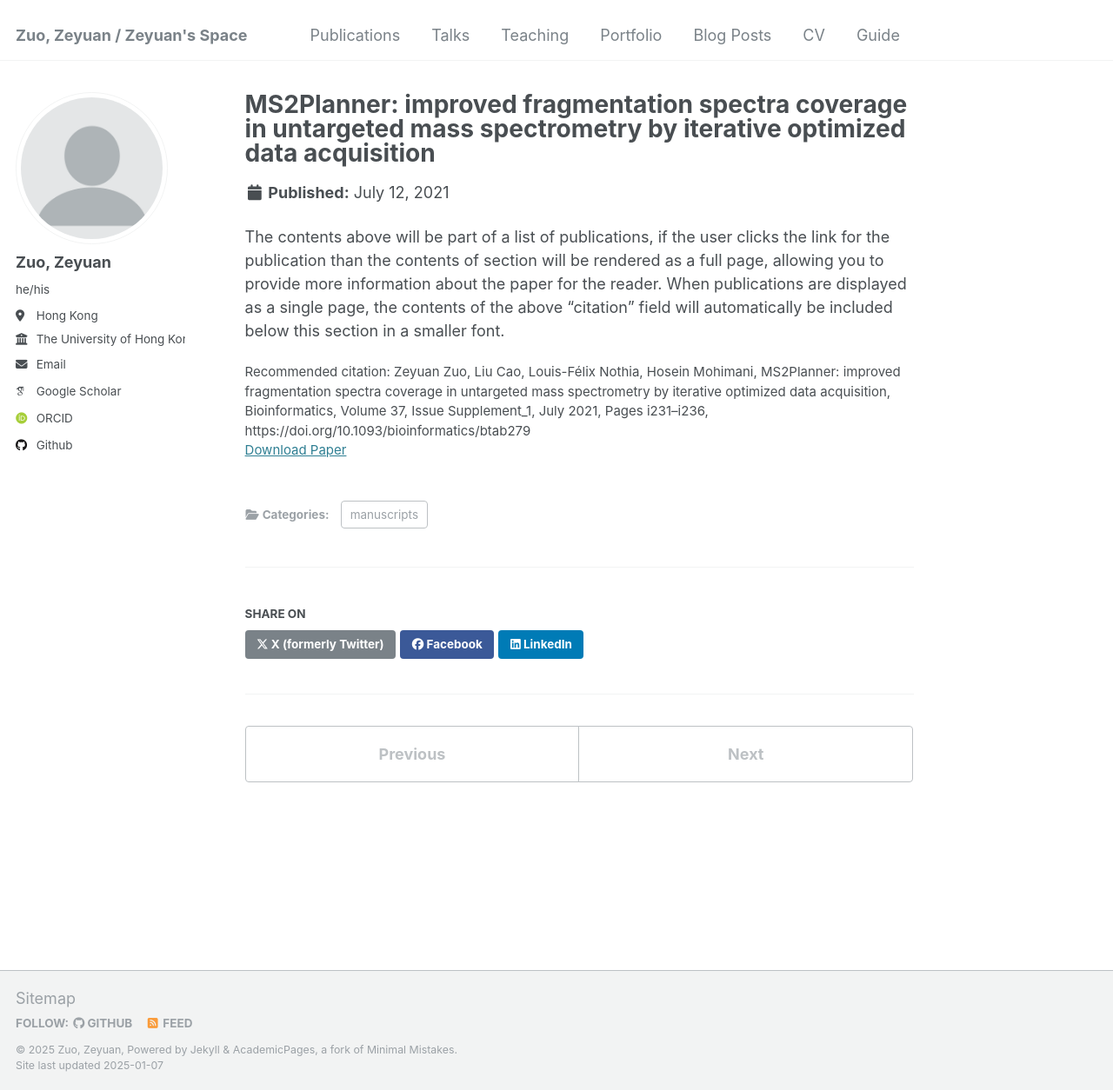
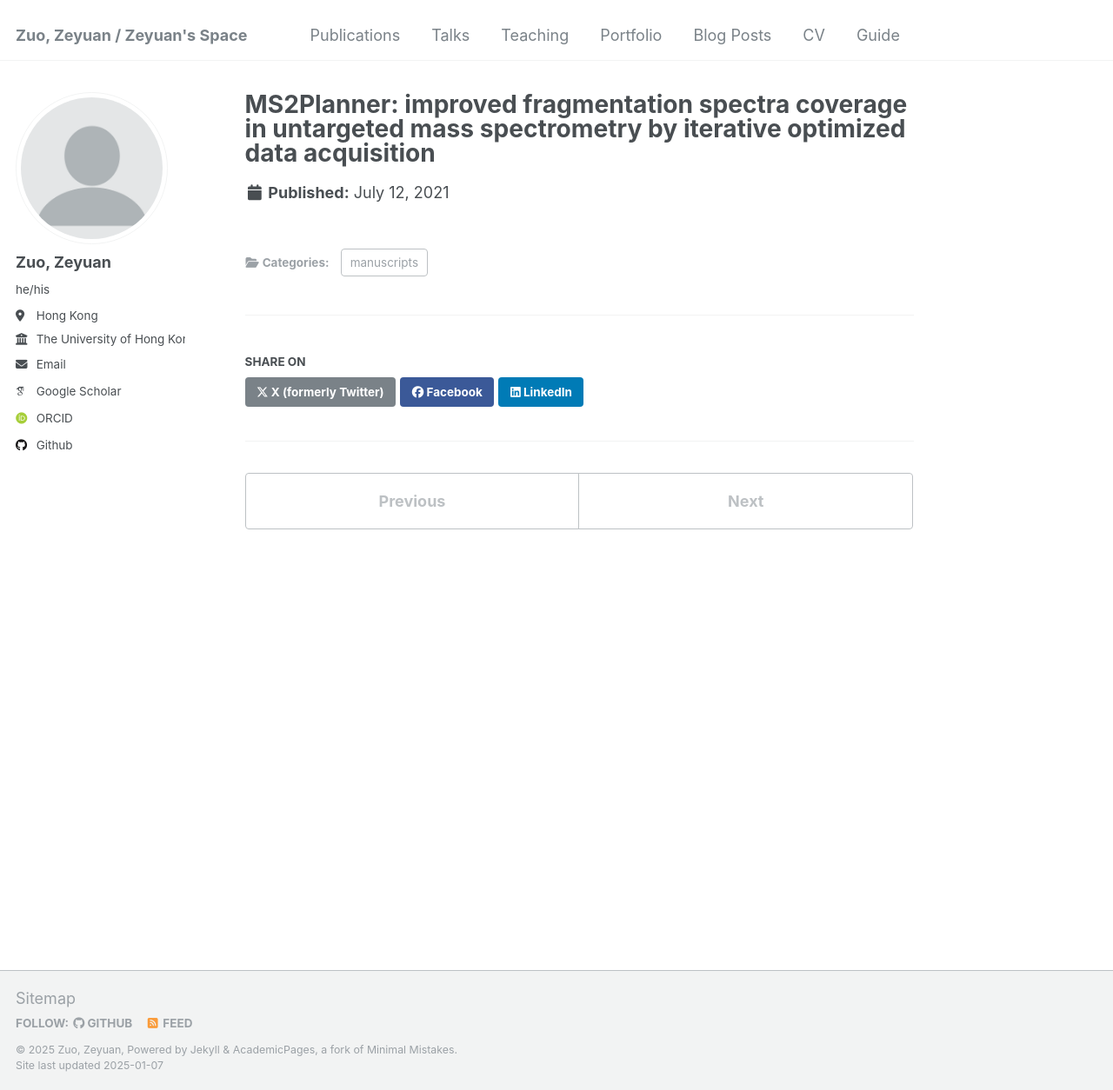
Before and after one commit to zeyuanz/zeyuanz.github.io, a Jekyll site: the page built from _publications/ms2planner.md, in a window 1280 px wide and 1254 px high. Shown: the whole window at 87% size. Built offline with Jekyll 4.4.1, drawn with Linux system fonts in a browser that asks for light colours; some web fonts are replaced.

Commit message:
Update ms2planner.md

```diff
--- a/_publications/ms2planner.md
+++ b/_publications/ms2planner.md
@@ -5,6 +5,4 @@
 permalink: /publication/ms2planner
 date: 2021-07-12
 paperurl: 'http://zeyuanz.github.io/files/ms2planner.pdf'
-citation: 'Zeyuan Zuo, Liu Cao, Louis-Félix Nothia, Hosein Mohimani, MS2Planner: improved fragmentation spectra coverage in untargeted mass spectrometry by iterative optimized data acquisition, Bioinformatics, Volume 37, Issue Supplement_1, July 2021, Pages i231–i236, https://doi.org/10.1093/bioinformatics/btab279'
 ---
-The contents above will be part of a list of publications, if the user clicks the link for the publication than the contents of section will be rendered as a full page, allowing you to provide more information about the paper for the reader. When publications are displayed as a single page, the contents of the above "citation" field will automatically be included below this section in a smaller font.
```
